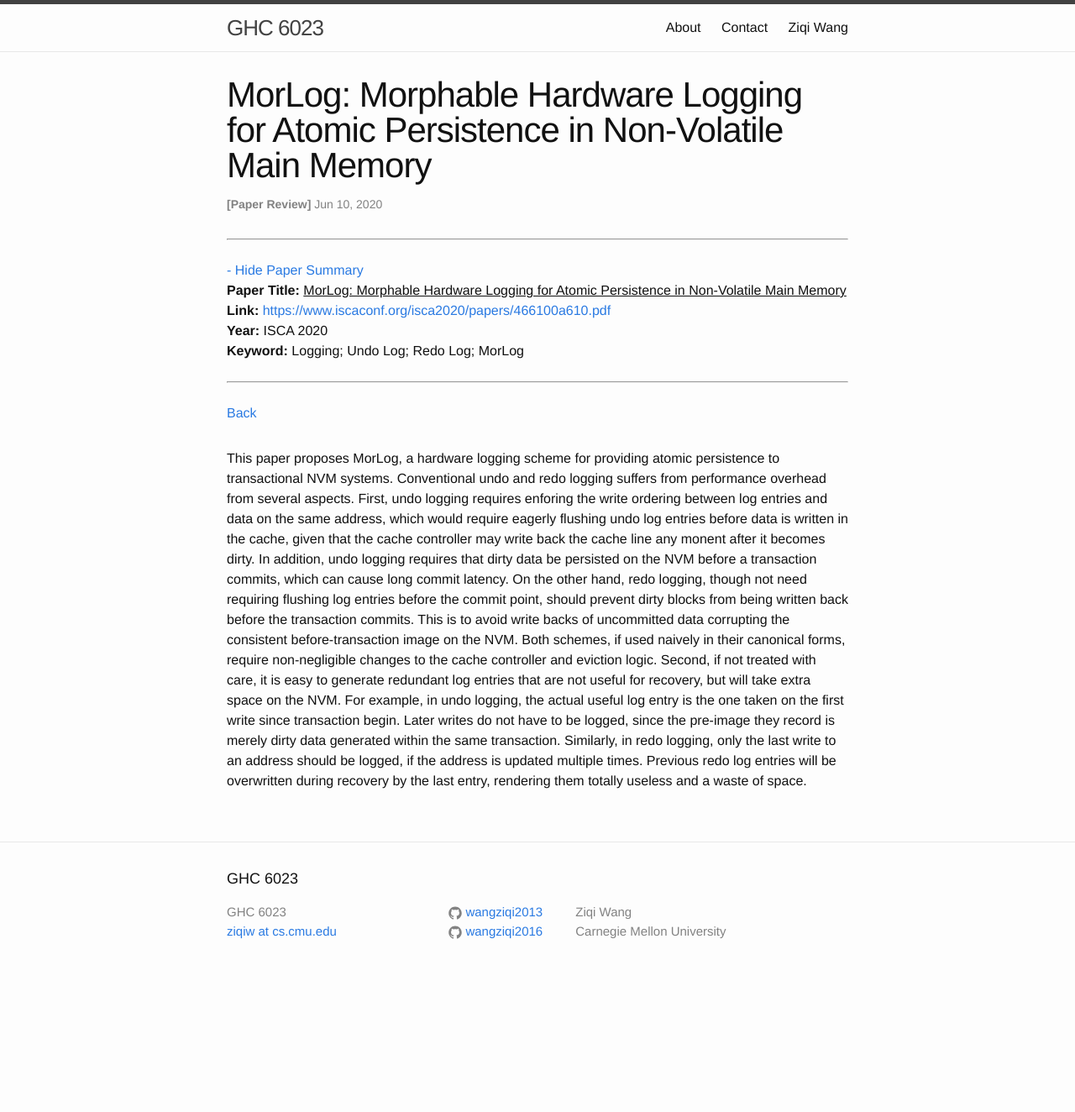
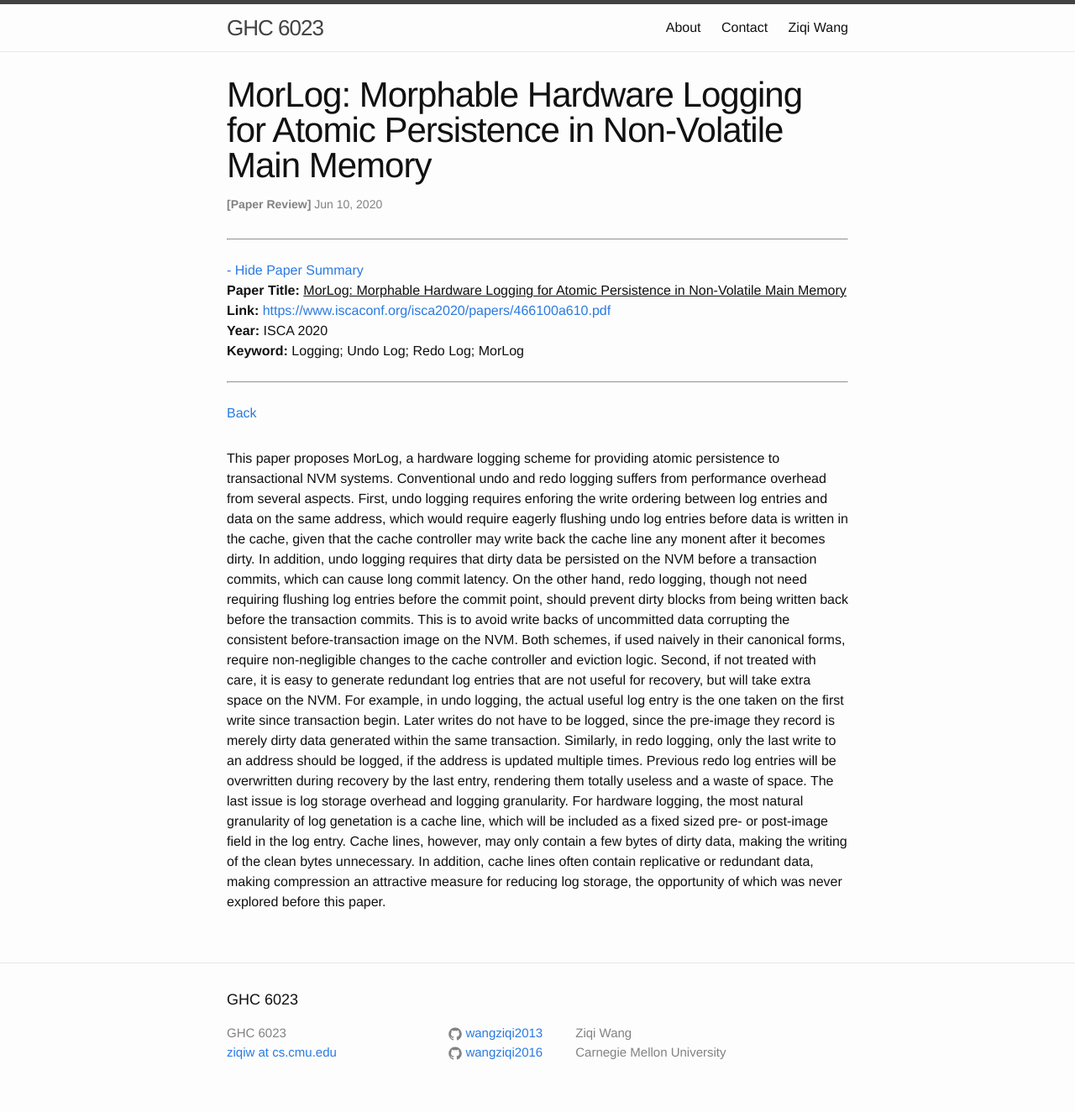
Before and after one commit to wangziqi2013/wangziqi2013.github.io, a Jekyll site: the page built from _posts/2020-06-10-morlog.markdown, in a window 1280 px wide. Shown: the whole page at 84% size. Built offline with Jekyll 4.4.1, drawn with Linux system fonts in a browser that asks for light colours; before the commit the page ends 1180 px from its top, so only the background shows below that.

Commit message:
Adding compression

```diff
--- a/_posts/2020-06-10-morlog.markdown
+++ b/_posts/2020-06-10-morlog.markdown
@@ -27,4 +27,9 @@ but will take extra space on the NVM. For example, in undo logging, the actual u
 first write since transaction begin. Later writes do not have to be logged, since the pre-image they record is merely
 dirty data generated within the same transaction. Similarly, in redo logging, only the last write to an address should
 be logged, if the address is updated multiple times. Previous redo log entries will be overwritten during recovery by
-the last entry, rendering them totally useless and a waste of space.
+the last entry, rendering them totally useless and a waste of space. The last issue is log storage overhead and logging
+granularity. For hardware logging, the most natural granularity of log genetation is a cache line, which will be included
+as a fixed sized pre- or post-image field in the log entry. Cache lines, however, may only contain a few bytes of dirty
+data, making the writing of the clean bytes unnecessary. In addition, cache lines often contain replicative or redundant
+data, making compression an attractive measure for reducing log storage, the opportunity of which was never explored
+before this paper.
```
